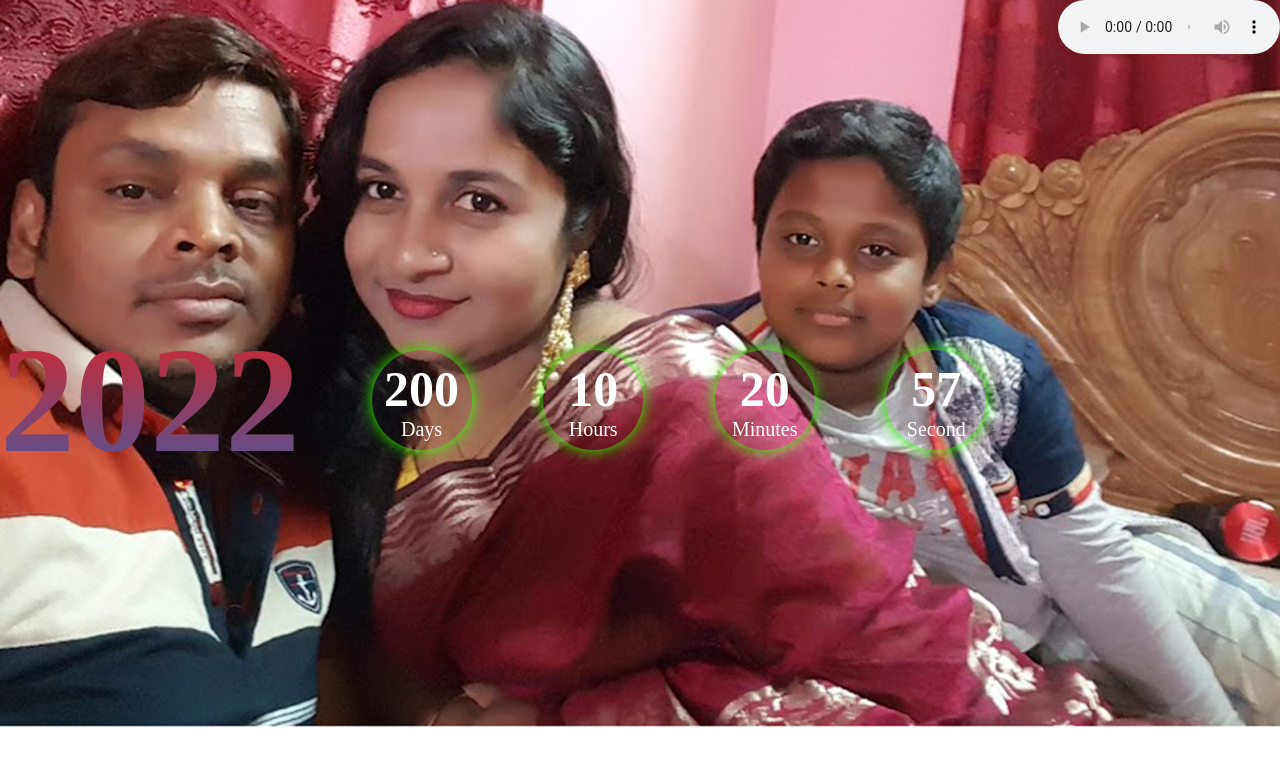
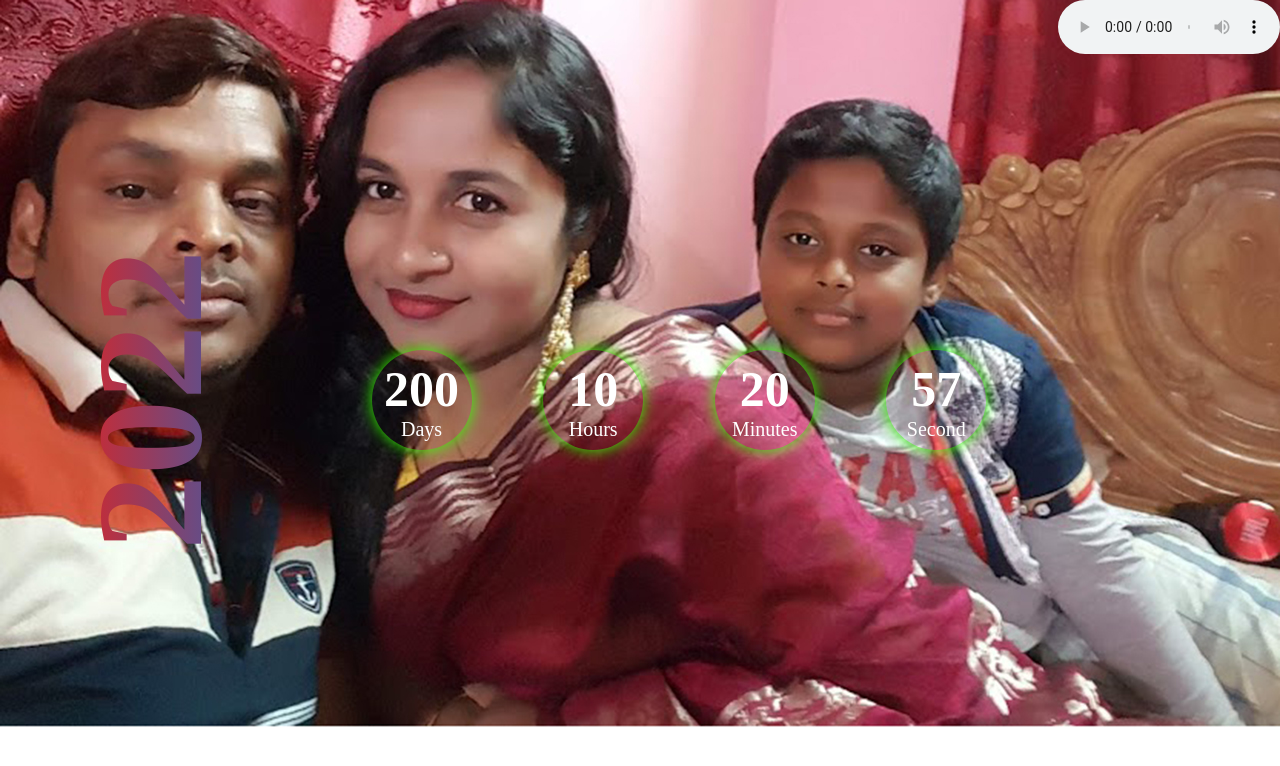
Before and after one commit to ali-366/count-down, a plain HTML site: page index.html in a window 1280 px wide. Drawn offline with Linux system fonts and the light colour scheme.

Commit message:
broser prifix done 3

```diff
--- a/css/style.css
+++ b/css/style.css
@@ -19,11 +19,18 @@
 }
 .main .year_container h2{
     font-size: 150px;
+    transform: rotate(-90deg);
+    -webkit-transform: rotate(-90deg);
+    -moz-transform: rotate(-90deg);
+    -ms-transform: rotate(-90deg);
+    -o-transform: rotate(-90deg);
 
     background: linear-gradient(#DC2424,#4A569D);
    background-clip: text;
-   color: transparent;
-    writing-mode: sideways-lr;
+   -ms-background-clip: text;
+   -moz-background-clip: text;
+   -webkit-background-clip: text;
+  color: transparent;
 
 }
 .main .countdwon_container{
```
